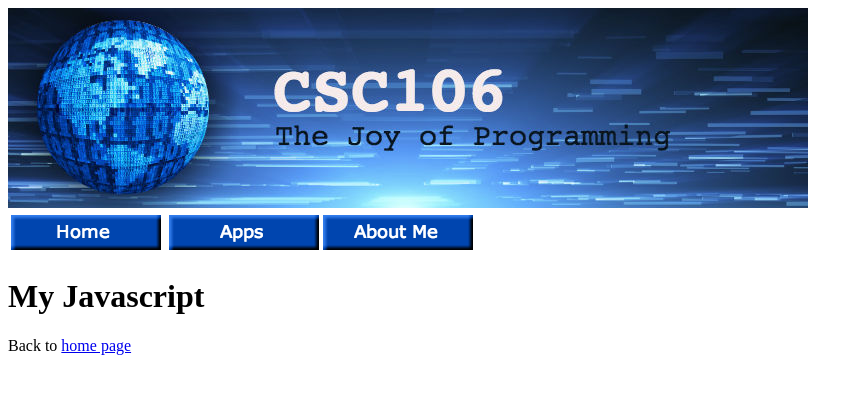
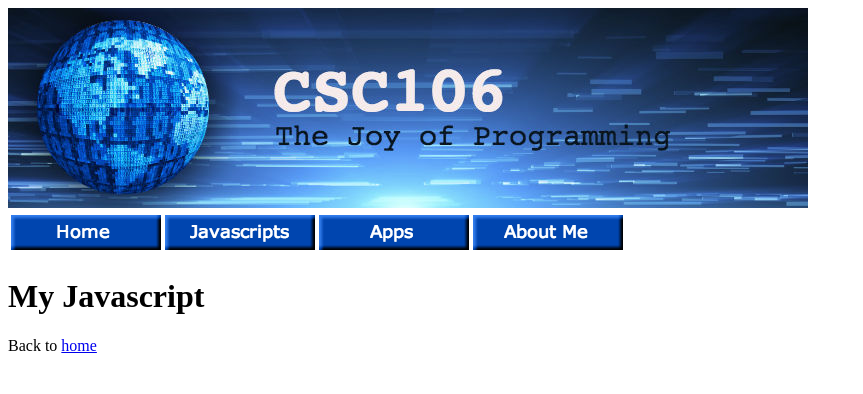
Before and after one commit to corbin-provost/corbin, a plain HTML site: page javascript.html in a window 1280 px wide. Shown: the whole page, without its empty margins (0-863 px from the left). Drawn offline with Linux system fonts and the light colour scheme.

Commit message:
Update javascript.html

```diff
--- a/javascript.html
+++ b/javascript.html
@@ -11,13 +11,13 @@
             <thead>
                 <tr>
                     <th><a href="index.html"><img src="home.png"></a></th>
-                    <th><a href="javascript.html><img src="javascripts.png"></a></th>
-                        <th> <a href="apps.html"><img src="apps.png"> </a></th>
-                        <th> <a href="about.html"><img src="about.png"> </a> </th>
+                    <th><a href="javascript.html"><img src="javascripts.png"></a></th>
+                    <th><a href="apps.html"><img src="apps.png"></a></th>
+                    <th><a href="about.html"><img src="about.png"></a></th>
                 </tr>
             </thead>
         </table>
       <h1>My Javascript</h1>
-        Back to <a href="index.html"> home page </a>
+        Back to <a href="index.html"> home</a>
     </body>
 </html>
```
